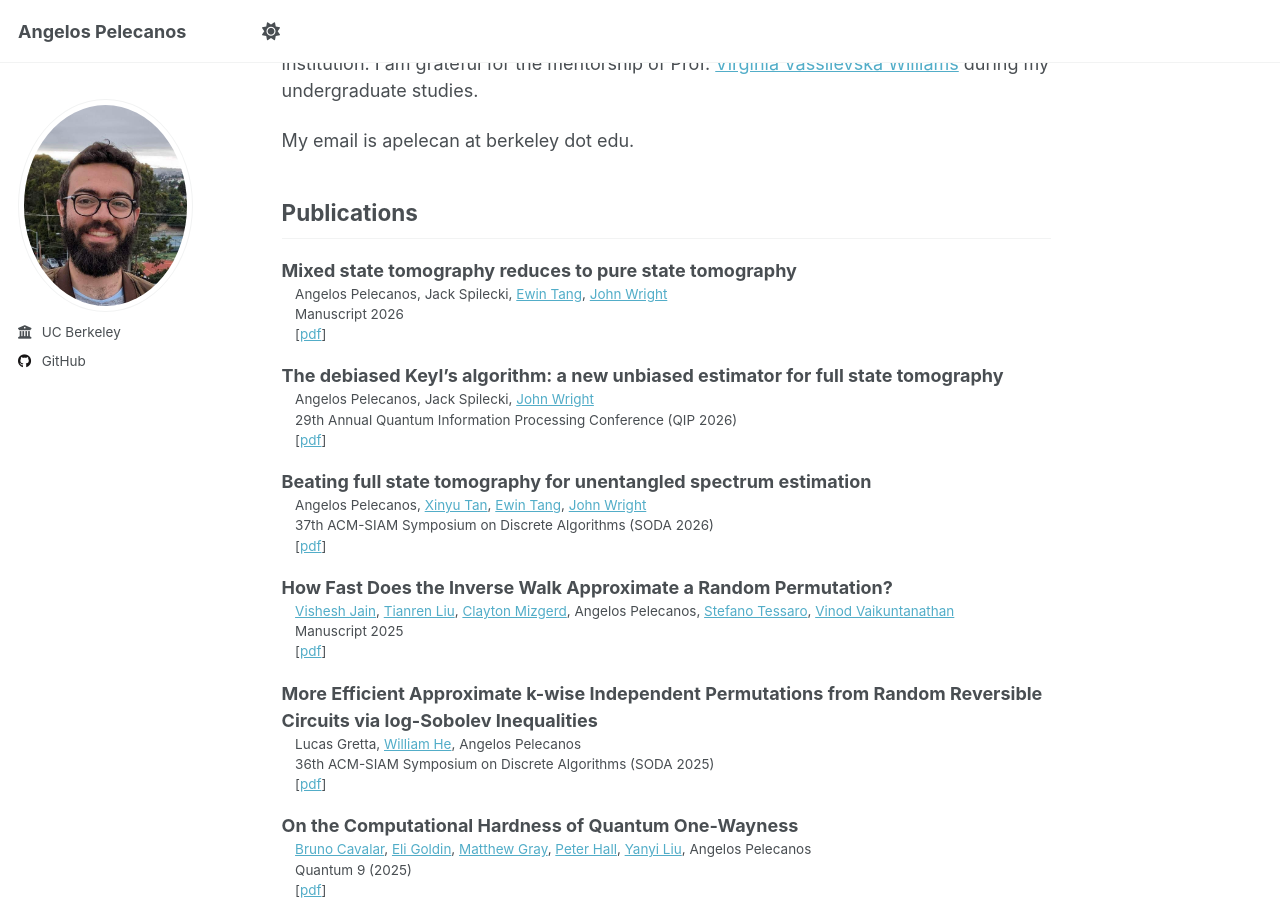
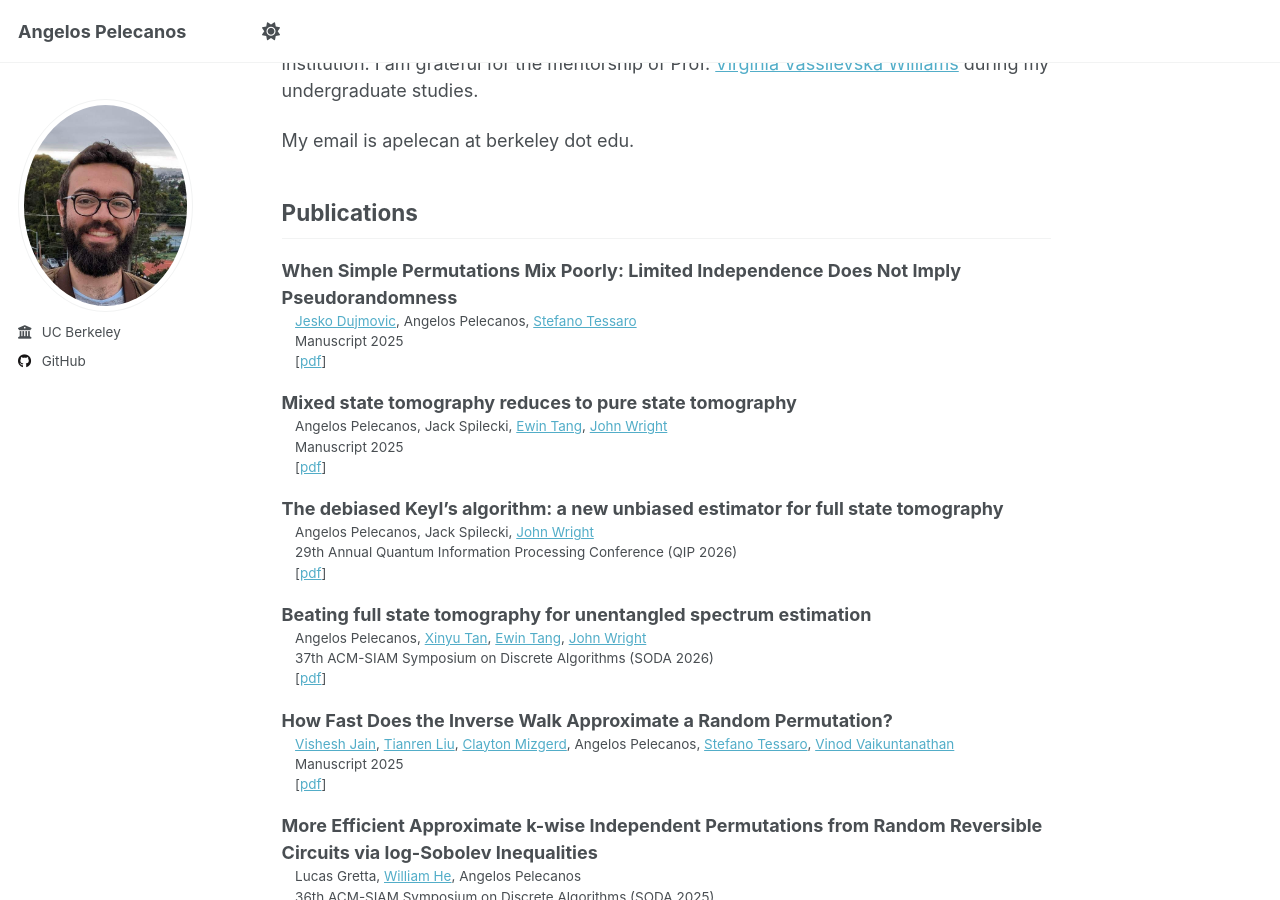
Before and after one commit to apelecan/apelecan.github.io, a Jekyll site: the page built from _pages/about.md, in a window 1280 px wide and 900 px high, scrolled down 327 px. Built offline with Jekyll 4.4.1, drawn with Linux system fonts in a browser that asks for light colours; a script that is not in the unit is left out.

Commit message:
added simple permutations mix poorly

```diff
--- a/_pages/about.md
+++ b/_pages/about.md
@@ -17,9 +17,14 @@ My email is apelecan at berkeley dot edu.
 
 ## Publications
 
+When Simple Permutations Mix Poorly: Limited Independence Does Not Imply Pseudorandomness
+:   [Jesko Dujmovic](https://derjesko.github.io/), Angelos Pelecanos, [Stefano Tessaro](https://homes.cs.washington.edu/~tessaro/)
+:   Manuscript 2025
+:   \[[pdf](https://eprint.iacr.org/2025/2282)\]
+
 Mixed state tomography reduces to pure state tomography
 :   Angelos Pelecanos, Jack Spilecki, [Ewin Tang](https://ewintang.com/), [John Wright](https://people.eecs.berkeley.edu/~jswright/)
-:   Manuscript 2026
+:   Manuscript 2025
 :   \[[pdf](https://arxiv.org/abs/2511.15806)\]
 
 The debiased Keyl's algorithm: a new unbiased estimator for full state tomography
```
